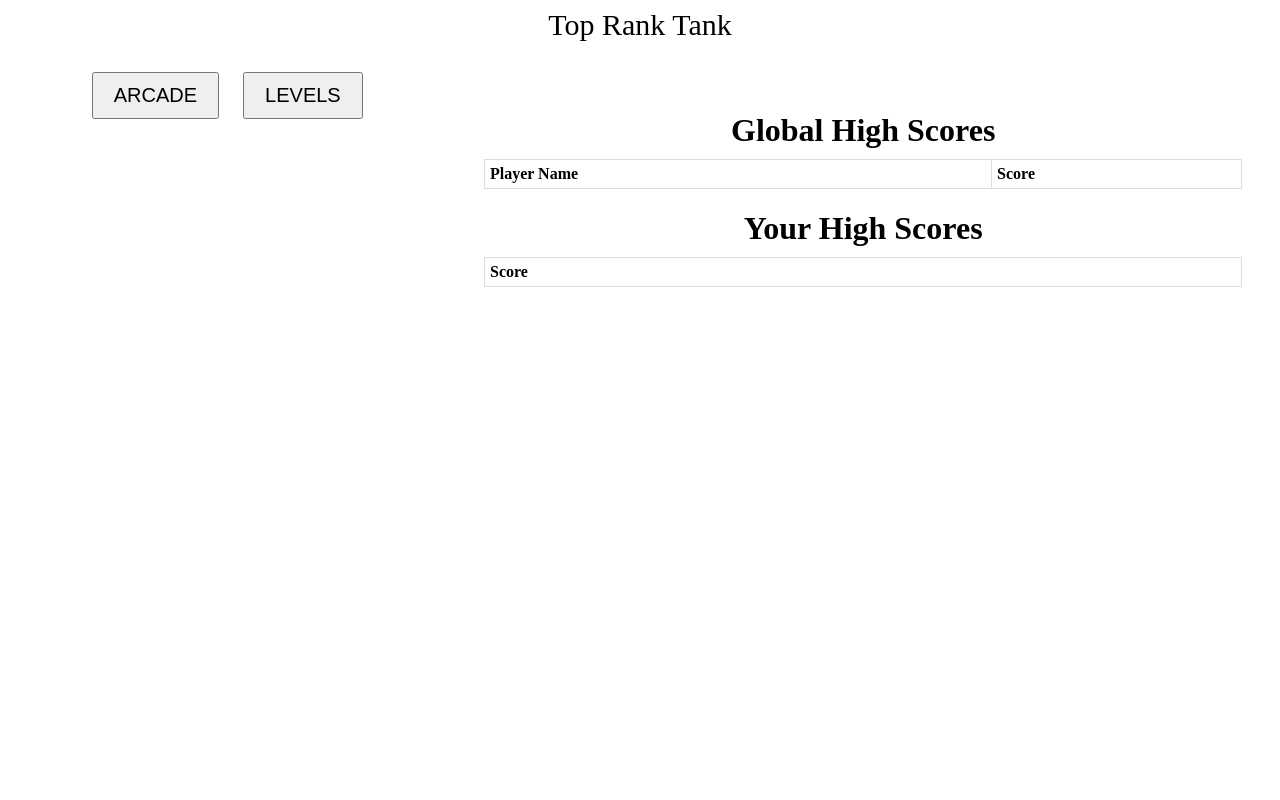
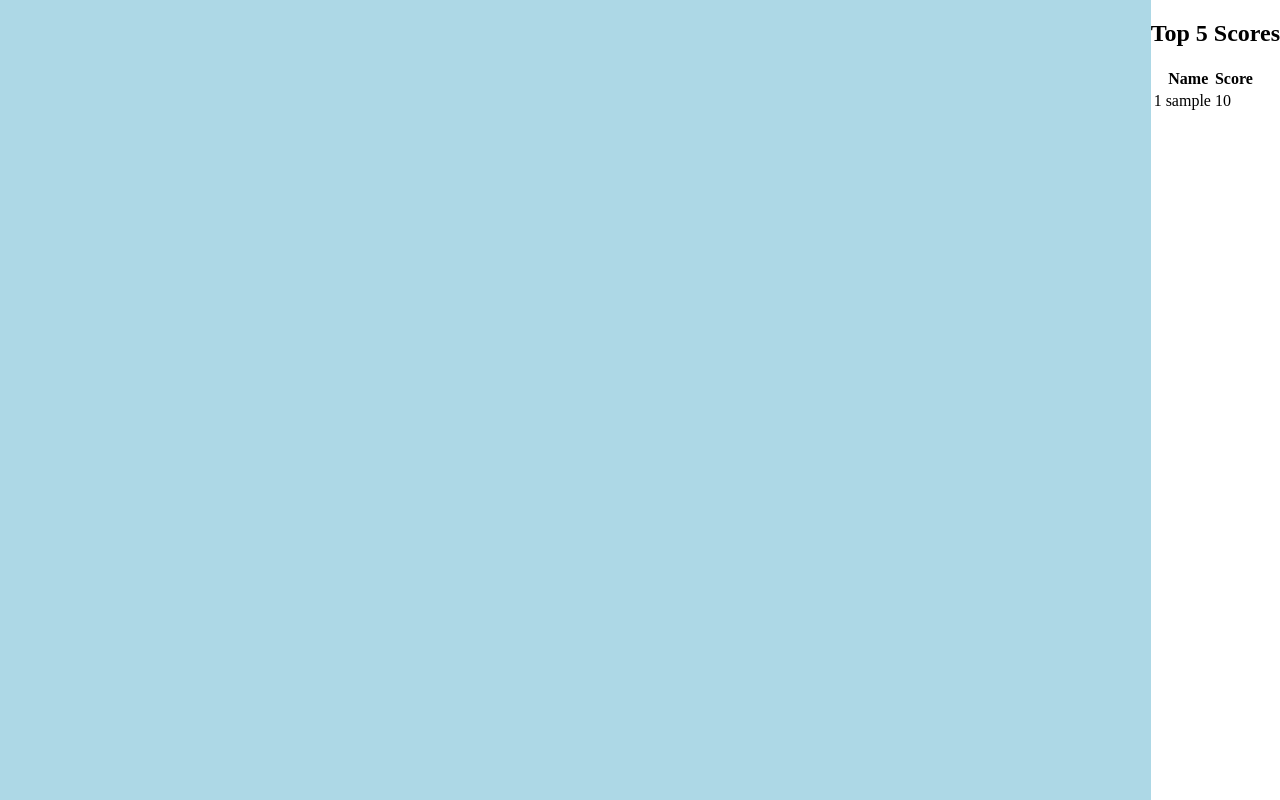
Before and after one commit to NickOfTime22/447RetroGame, a Flask app: a page that uses templates/MainMenu.html in a window 1280 px wide. Run offline with Flask 3, Linux system fonts and the light colour scheme; tables that the repository leaves empty hold one stand-in row (values such as "Sample post"); lists and menus that the app fills with data are empty.

Commit message:
Add files via upload

```diff
--- a/app.py
+++ b/app.py
@@ -6,7 +6,7 @@ Created on Mon May  1 10:54:46 2023
 @author: brendan
 """
 
-from flask import Flask, request, session, redirect, flash, url_for
+from flask import Flask, request, session, redirect, flash, url_for, jsonify
 from flask.templating import render_template
 import sqlite3
 import json
@@ -21,16 +21,14 @@ console_handler = logging.StreamHandler()
 console_handler.setLevel(logging.DEBUG)
 app.logger.addHandler(console_handler)
 
+@app.route('/scores')
 def load_global_scores():
     conn = sqlite3.connect('TopRankTanks.db')
     c = conn.cursor()
     c.execute('SELECT * FROM scores ORDER BY score DESC LIMIT 5')
-    rows = c.fetchall()
-    scores = []
-    for row in rows:
-        scores.append({'name': row[0], 'score': row[1]})
-    conn.close()
-    return json.dumps({'data': scores})
+    scores = [{'username': row[1], 'score': row[2]} for row in c.fetchall()]
+    return scores
+
 
 def load_local_scores():
     conn = sqlite3.connect('TopRankTanks.db')
@@ -58,24 +56,23 @@ def login():
 
         if user is None:
             session['error'] = 'Invalid username'
-            return redirect('/login')
+            return render_template('login.html', error=session.get('error'))
 
         if user[1] != password:
-            session['error'] = 'Invalid password'
-            return redirect('/login')
+            session['error'] = 'Incorrect password'
+            return render_template('login.html', error=session.get('error'))
 
         session['username'] = username
         return redirect(url_for('main_menu', username=username))
     else:
-        error = session.pop('error', None)
-        return render_template('login.html', error=error)
+        session.pop('error', None)
+        return render_template('login.html', error=None)
 
 @app.route('/main_menu/<string:username>')
 def main_menu(username):
-    conn = sqlite3.connect('TopRankTanks.db')
-    cur = conn.cursor()
     username = request.args.get('username')
-    return render_template('MainMenu.html',username=username)
+    scores = load_global_scores()
+    return render_template('MainMenu.html',username=username,scores=scores)
 
 @app.route('/account', methods=['POST','GET'])
 def account():
@@ -91,12 +88,10 @@ def account():
         cur.execute("SELECT * FROM users WHERE username=?", (username,))
         user = cur.fetchone()
 
-        app.logger.info("hello")
-
         if user is None:
             if(password != confirm):
                 session['error'] = 'Passwords do not match'
-                return redirect('/Account')
+                return render_template('account.html', error=session.get('error'))
             else:
                 cur.execute("INSERT INTO users (username, password) VALUES (?,?)", (username,password))
                 conn.commit()
@@ -104,7 +99,7 @@ def account():
 
         else:
             session['error'] = 'Username already exists'
-            return redirect('/Account')
+            return render_template('account.html', error=session.get('error'))
 
     return render_template('Account.html')
 
--- a/templates/Account.html
+++ b/templates/Account.html
@@ -71,6 +71,9 @@
   </div>
   <div class="login-container">
     <h1>Create Your Account</h1>
+	{% if session['error'] %}
+	<div class="alert alert-danger">{{ session['error'] }}</div>
+	{% endif %}
     <form action="/account" method="post"> <!-- Replace "login.php" with your own server-side script for processing login data -->
       <label for="username">Create a Username</label>
       <input type="text" id="username" name="username" placeholder="Type your username" required>
--- a/templates/Login.html
+++ b/templates/Login.html
@@ -72,6 +72,10 @@
   </div>
   <div class="login-container">
     <h1>Login</h1>
+
+	{% if session['error'] %}
+	<div class="alert alert-danger">{{ session['error'] }}</div>
+	{% endif %}
 	<form action="/login" method="post">
       <label for="username">Username</label>
       <input type="text" id="username" name="username" placeholder="Enter your username" required>
--- a/templates/MainMenu.html
+++ b/templates/MainMenu.html
@@ -3,85 +3,80 @@
   <head>
     <style>
       body {
-      text-align: center;
+        margin: 0;
+        padding: 0;
       }
-    .game-title {
-      font-size: 30px;
-      margin-bottom: 20px;
+
+      .container {
+        display: flex;
+        height: 100vh;
       }
-    .game-menu-container {
-      display: inline-block;
-      vertical-align: top;
-      width: 30%;
-      margin-right: 5%;
+
+      .game-container {
+        flex: 1;
+        background-color: lightblue;
       }
-    .game-menu {
-      list-style: none;
-      padding: 0;
-      margin: 0;
-      position: relative;
+
+      .scoreboard {
+        flex: 1;
+        background-color: lightgreen;
+        display: flex;
+        flex-direction: column;
+        justify-content: center;
+        align-items: center;
       }
-    .game-menu li {
-      display: inline-block;
-      margin: 10px;
+
+      .scoreboard table {
+        border-collapse: collapse;
+        width: 80%;
+        max-width: 500px;
       }
-    .game-menu button {
-      font-size: 20px;
-      padding: 10px 20px;
+
+      .scoreboard th,
+      .scoreboard td {
+        padding: 12px;
+        text-align: left;
+        border: 1px solid #ddd;
       }
-    .settings-button {
-      display: block;
+
+      .scoreboard th {
+        background-color: #f2f2f2;
       }
-    .scoreboard-container {
-      display: inline-block;
-      vertical-align: top;
-      width: 60%;
+
+      @media only screen and (max-width: 600px) {
+        .container {
+          flex-direction: column;
         }
+
+        .game-container,
         .scoreboard {
-      margin-top: 50px;
+          flex: 1;
         }
-    .scoreboard h1 {
-      margin-bottom: 10px;
-    }
-    .scoreboard table {
-      width: 100%;
-      border-collapse: collapse;
-      margin-top: 10px;
-    }
-    .scoreboard table th {
-      text-align: left;
-    }
-    .scoreboard table td, .scoreboard table th {
-      padding: 5px;
-      border: 1px solid #ddd;
       }
     </style>
   </head>
   <body>
-  <div class="game-title">Top Rank Tank</div>
-  <div class="game-menu-container">
-    <ul class="game-menu">
-      <li><button>ARCADE</button></li>
-      <li><button>LEVELS</button></li>
-    </ul>
-  </div>
-  <div class="scoreboard-container">
-    <div class="scoreboard">
-      <h1>Global High Scores</h1>
+    <div class="container">
+      <div class="game-container"></div>
+      <div id="scoreboard">
+  		<h2>Top 5 Scores</h2>
   		<table>
+    		<thead>
       			<tr>
-          <th>Player Name</th>
+					<th></th>
+        			<th>Name</th>
         			<th>Score</th>
       			</tr>
+    		</thead>
+    		<tbody>
+        		{% for score in scores %}
           			<tr>
+            			<td>{{ loop.index }}</td>
+            			<td>{{ score.username }}</td>
+            			<td>{{ score.score }}</td>
           			</tr>
-        <!-- Add more rows for additional players -->
-      </table>
-      <h1>Your High Scores</h1>
-      <table>
-        <tr>
-          <th>Score</th>
-        </tr>
+        		{% endfor %}
+      		</tbody>
   		</table>
 		</div>
     </div>
```
Lines whose indentation alone changed are shown as unchanged.
